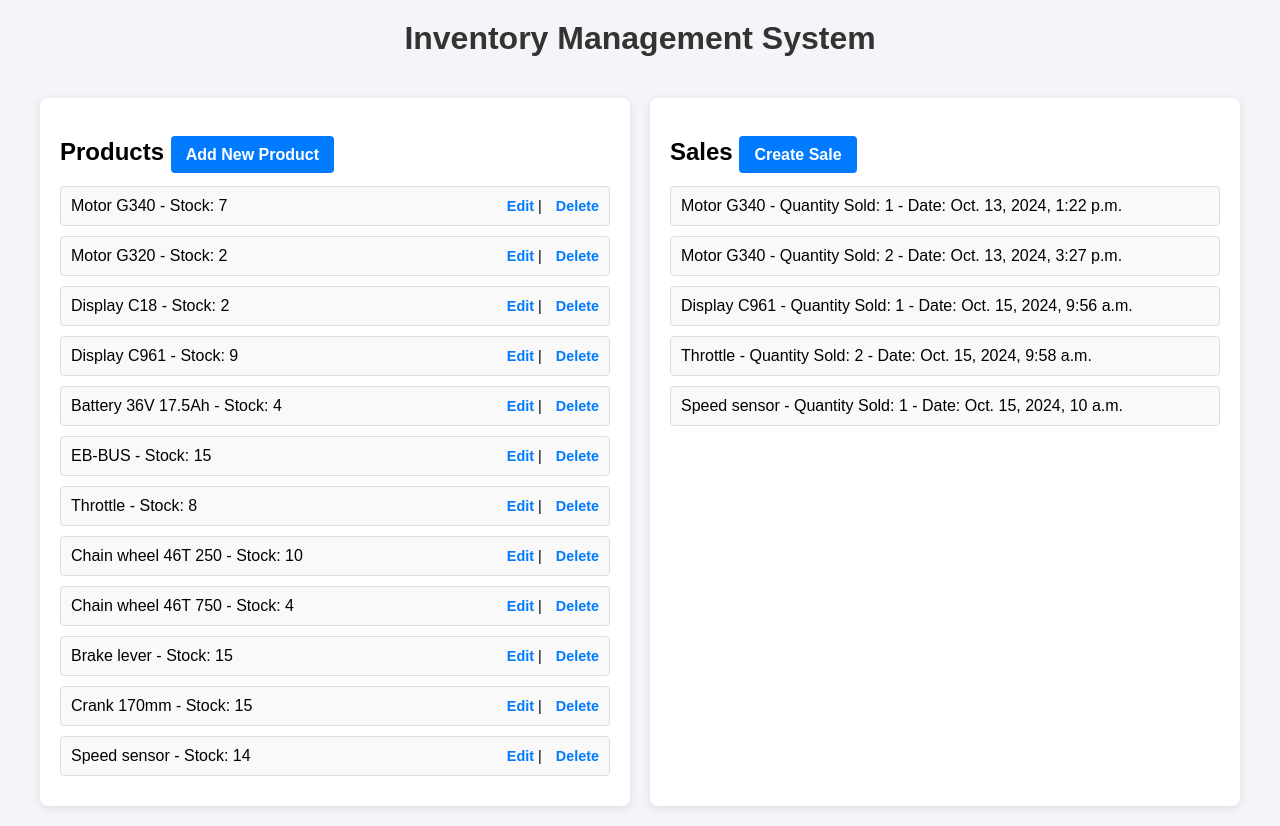
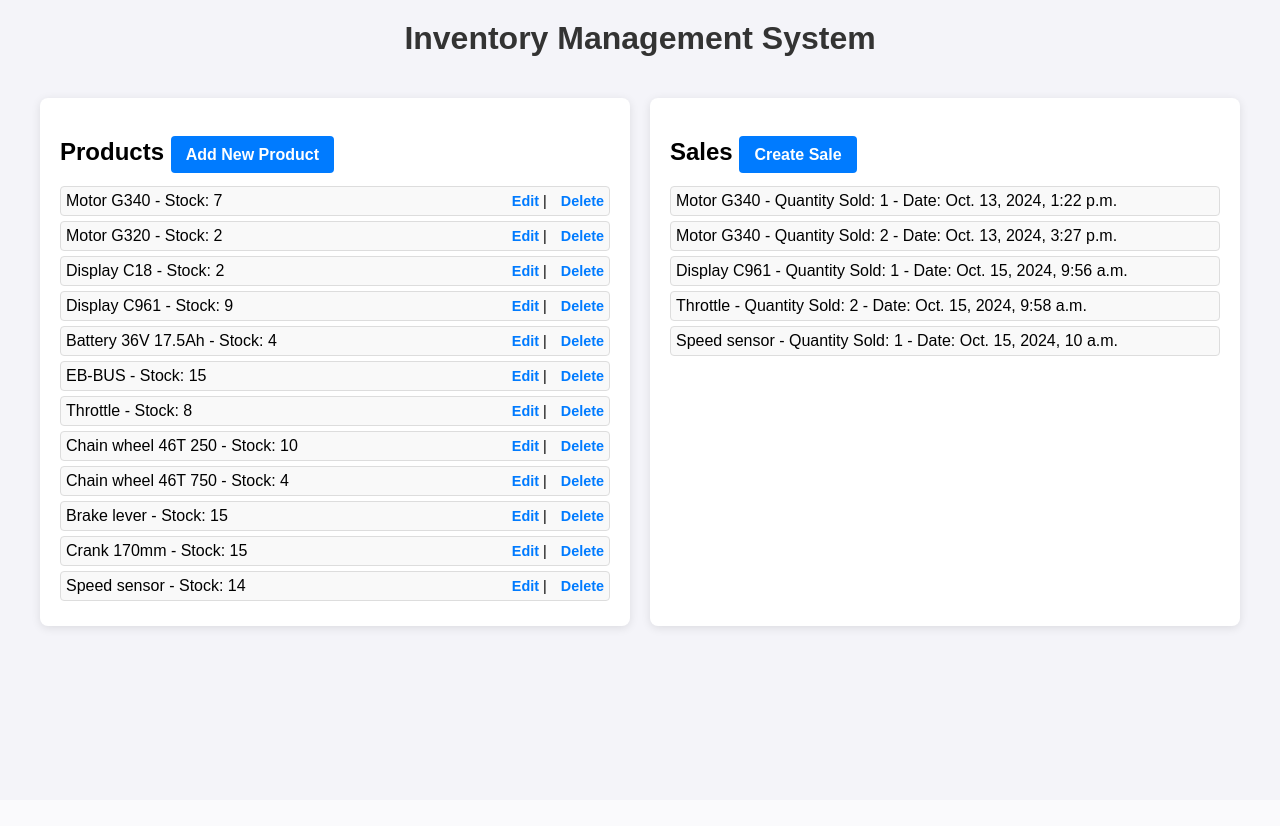
Before and after one commit to emax-77/Inventory-Management-System, a Django app: page /products/ in a window 1280 px wide. After the commit the page ends 631 px from the top, so only its background shows below. Run offline with Django 5.2, Linux system fonts and the light colour scheme; data comes from the database, SQL or seed files in the repository; parts of the project's set-up code (start-up, migrations or seed data) failed here and were passed over.

Commit message:
<li> style update on style.css

```diff
--- a/ims/static/style.css
+++ b/ims/static/style.css
@@ -116,8 +116,8 @@ ul {
 }
 
 li {
-    margin-bottom: 10px;
-    padding: 10px;
+    margin-bottom: 5px;
+    padding: 5px;
     background-color: #f9f9f9;
     border: 1px solid #ddd;
     border-radius: 4px;
```
